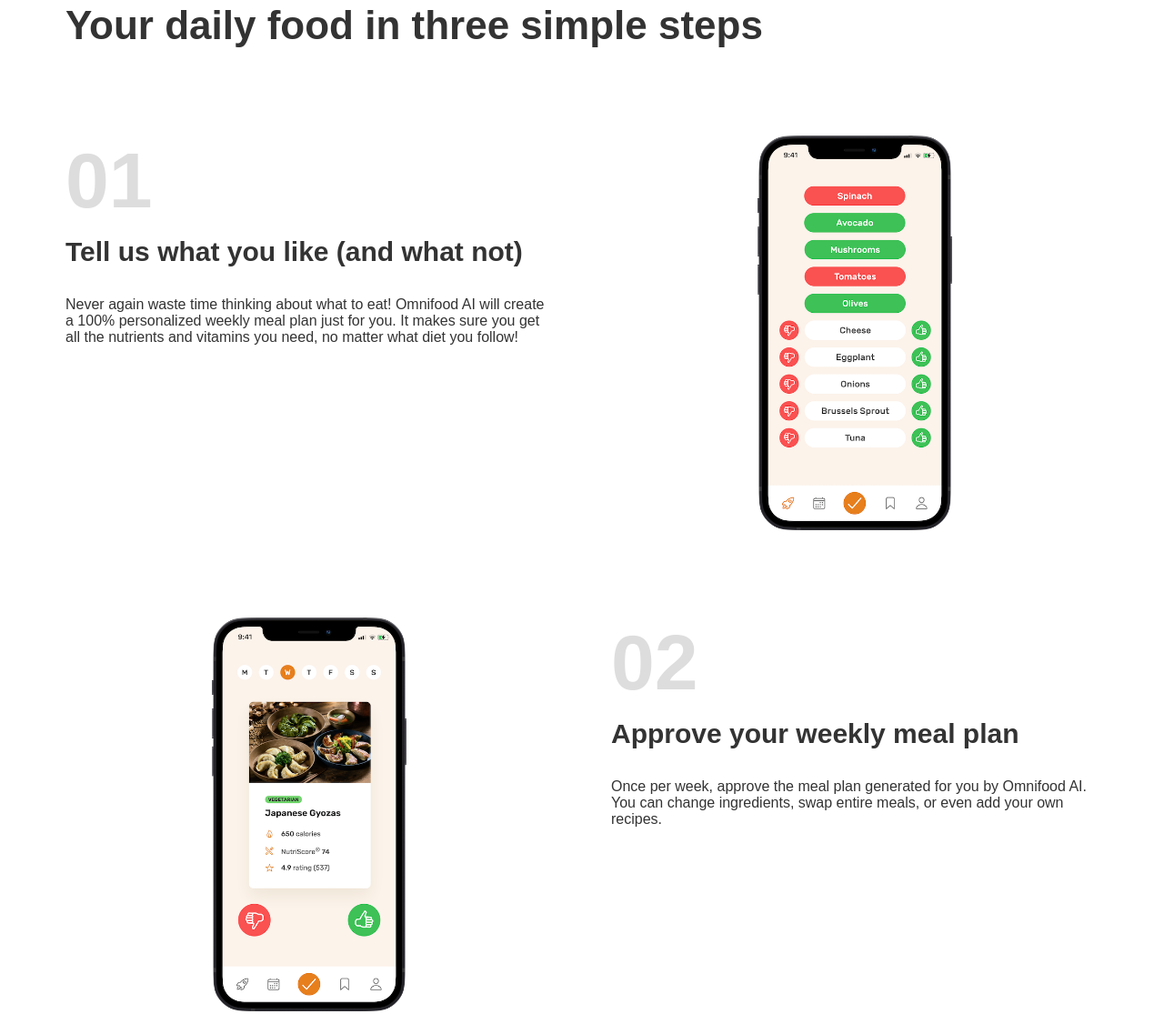
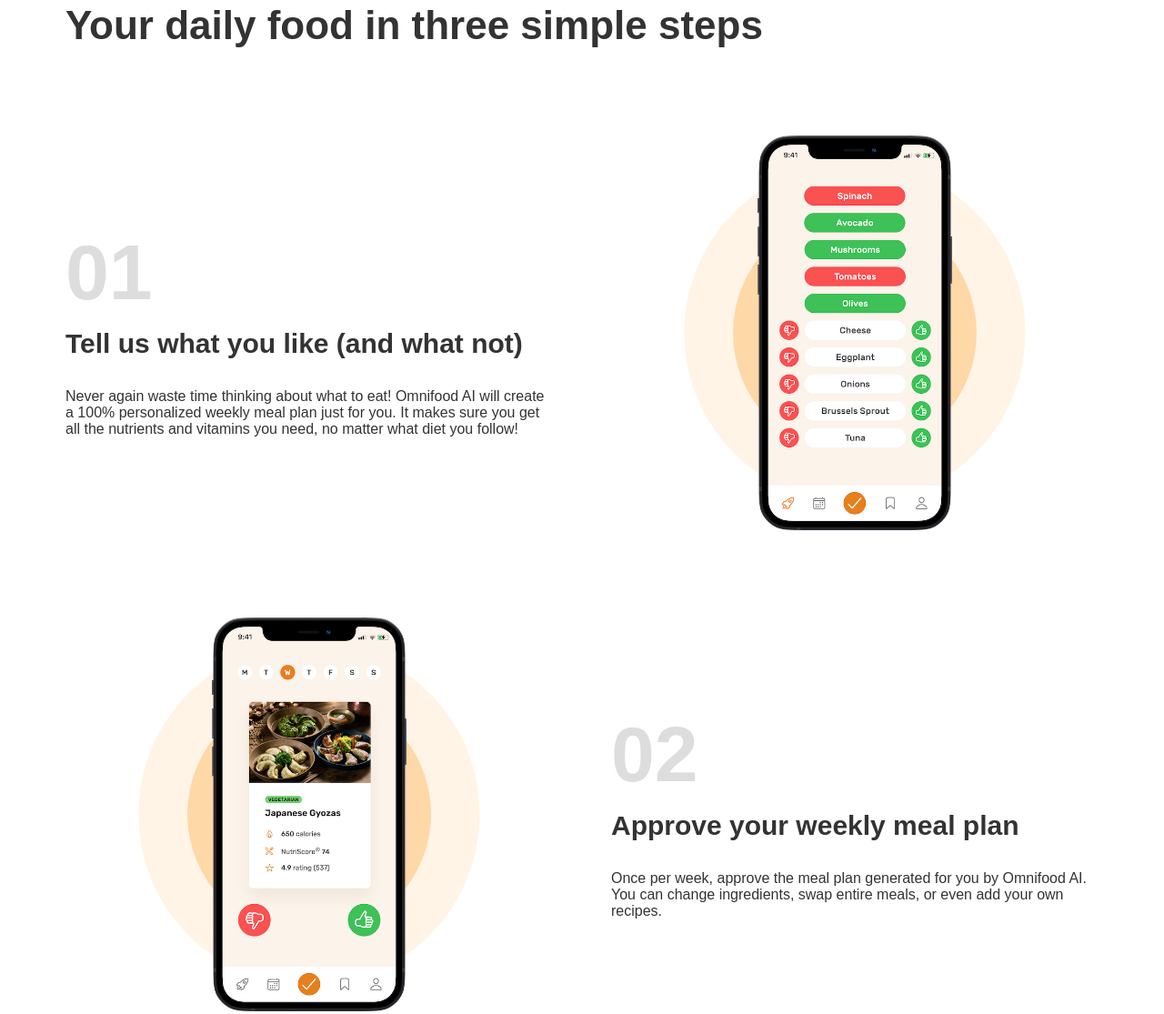
Before and after one commit to Melisa-t/melchef, a plain HTML site: page index.html in a window 1280 px wide. Shown: the part 874-1989 px from the top of the page at 91% size. Drawn offline with Linux system fonts and the light colour scheme.

Commit message:
added circles behind the imgs in the step using absolute positioning

```diff
--- a/index.html
+++ b/index.html
@@ -78,7 +78,7 @@
             Your daily food in three simple steps
           </h2>
         </div>
-        <div class="container grid grid--2cols">
+        <div class="container grid grid--2cols grid--center">
           <div class="step-text-box">
             <p class="step-number">01</p>
             <h3 class="heading-tertiary">
--- a/style.css
+++ b/style.css
@@ -171,21 +171,25 @@ body {
   row-gap: 9.6rem;
 }
 
+.grid--center {
+  align-items: center;
+}
+
 .grid--2cols {
   grid-template-columns: repeat(2, 1fr);
 }
 
-.container{
+.container {
   max-width: 120rem;
   padding: 0 3.2rem;
   margin: 0 auto;
 }
 
-.section-how{
+.section-how {
   padding: 9.6rem 0;
 }
 
-.subheading{
+.subheading {
   font-size: 1.6rem;
   letter-spacing: 0.75px;
   font-weight: 600;
@@ -195,34 +199,63 @@ body {
   margin-bottom: 1.6rem;
 }
 
-.heading-secondary{
+.heading-secondary {
   font-size: 4.4rem;
   margin-bottom: 9.6rem;
 }
 
-.step-img{
+.step-img {
   width: 40%;
 }
 
-.step-number{
+.step-number {
   font-size: 8.6rem;
   font-weight: 600;
   color: #ddd;
   margin-bottom: 1.2rem;
 }
 
-.heading-tertiary{
+.heading-tertiary {
   font-size: 3rem;
   margin-bottom: 3.2rem;
 }
 
-.step-description{
-  font-size:  1.6rem;
+.step-description {
+  font-size: 1.6rem;
   line-height: 1.8rem;
 }
 
-.step-img-box{
+.step-img-box {
+  position: relative;
   display: flex;
   align-items: center;
   justify-content: center;
 }
+
+.step-img-box::before,
+.step-img-box::after {
+  position: absolute;
+  content: "";
+  border-radius: 50%;
+  top: 50%;
+  left: 50%;
+  transform: translate(-50%, -50%);
+}
+
+.step-img-box::before {
+  width: 70%;
+  padding-bottom: 70%;
+  background-color: #fff4e6;
+  z-index: -1;
+}
+
+.step-img-box::after {
+  width: 50%;
+  padding-bottom: 50%;
+  background-color: #ffd8a8;
+  z-index: 0;
+}
+
+.step-img{
+  z-index: 1;
+}
```
